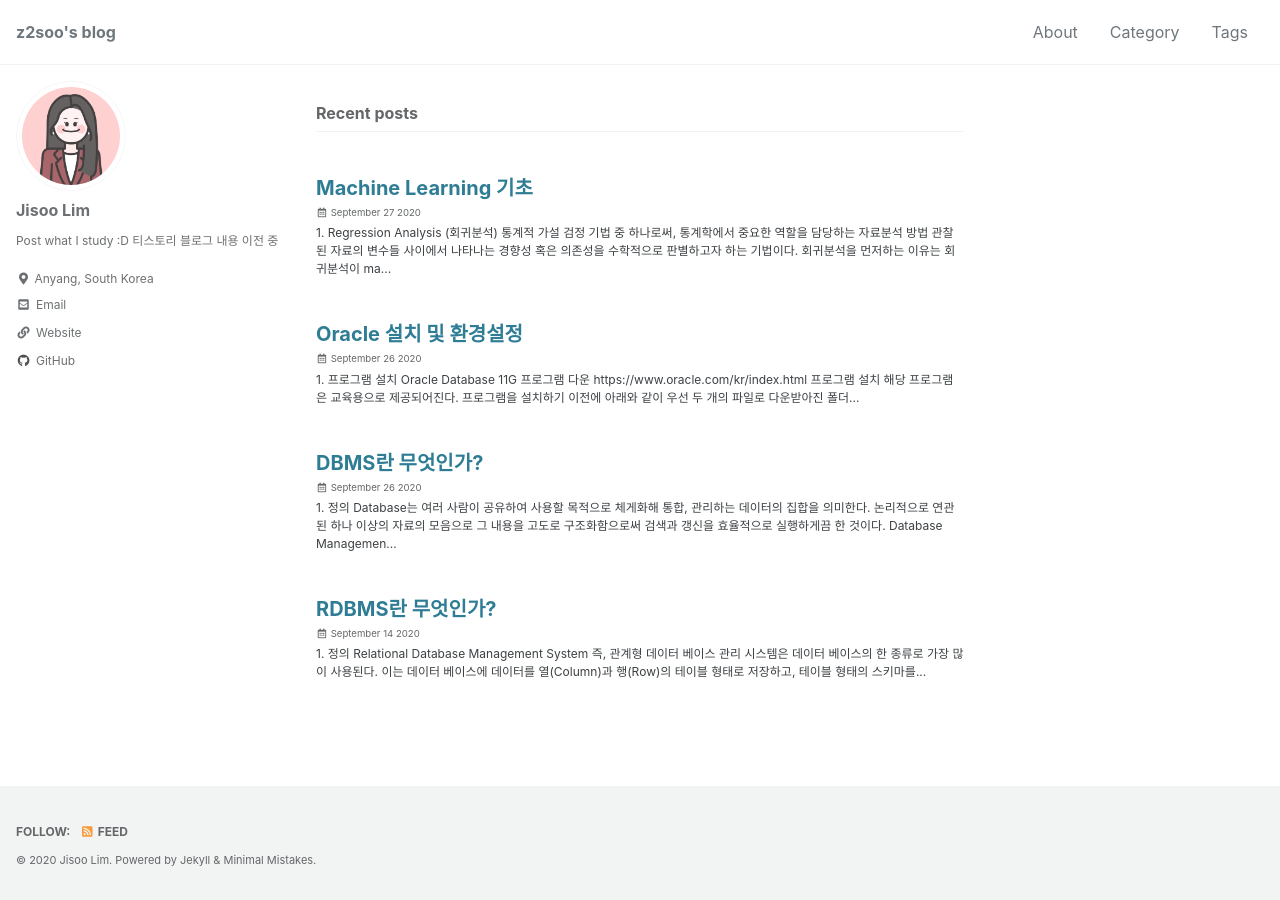
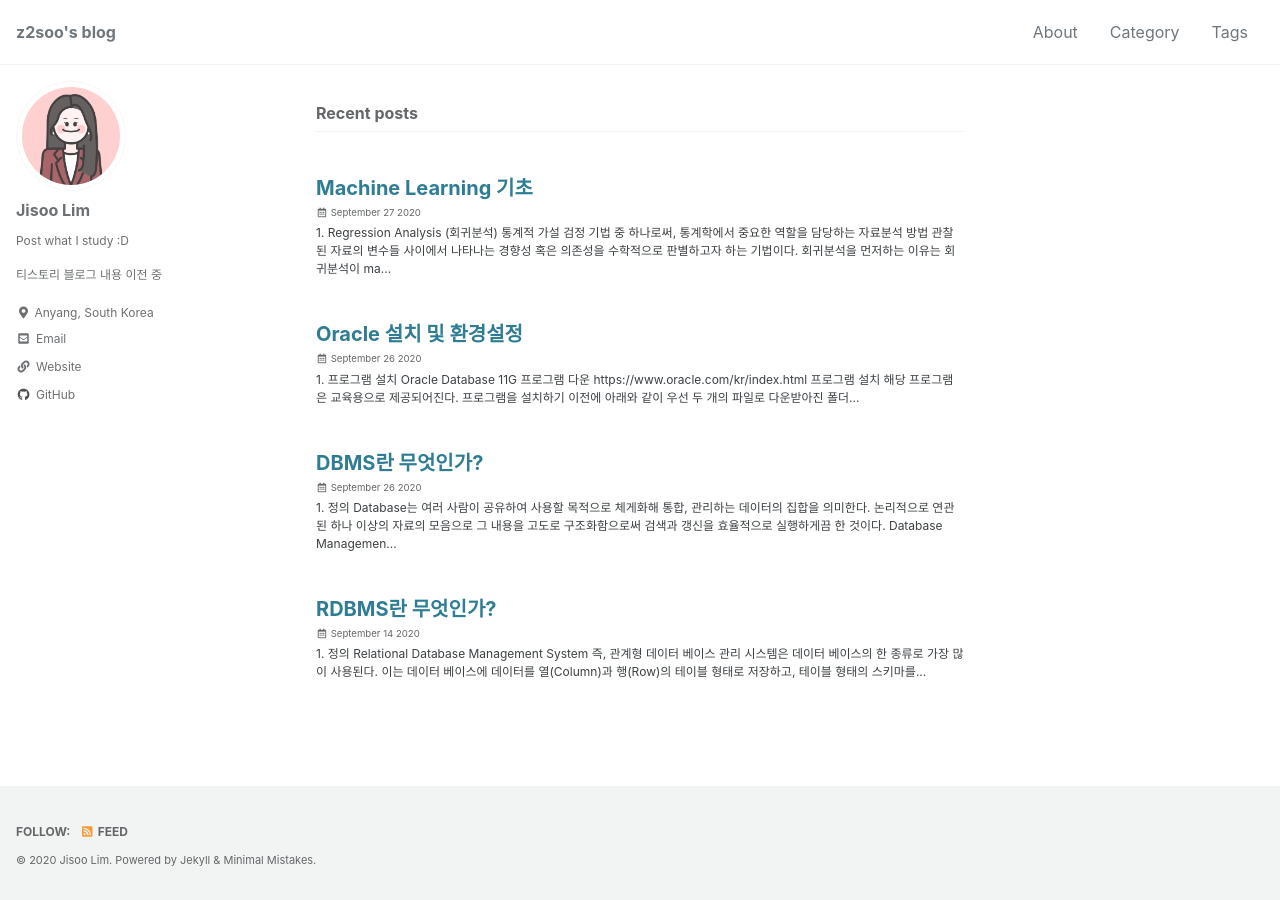
Before and after one commit to z2soo/z2soo.github.io, a Jekyll site: the page built from index.html, in a window 1280 px wide. Built offline with Jekyll 4.4.1, drawn with Linux system fonts in a browser that asks for light colours; cached includes are drawn as plain includes; the list of posts is cut into pages by our own code.

```diff
--- a/_config.yml
+++ b/_config.yml
@@ -95,7 +95,7 @@ analytics:
 author:
   name             : "Jisoo Lim"
   avatar           : "/assets/images/mypic.jpg" # path of avatar image, e.g. "/assets/images/bio-photo.jpg"
-  bio              : "Post what I study :D \n티스토리 블로그 내용 이전 중"
+  bio              : "Post what I study :D \n\n 티스토리 블로그 내용 이전 중"
   location         : "Anyang, South Korea"
   email            :
   links:
```
